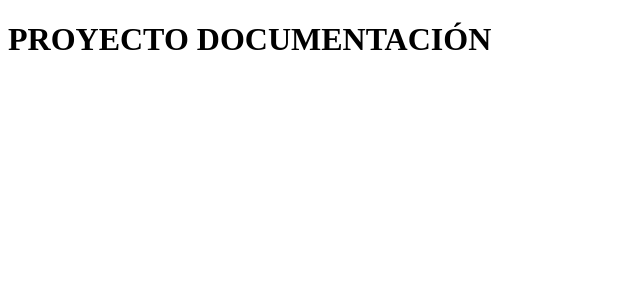
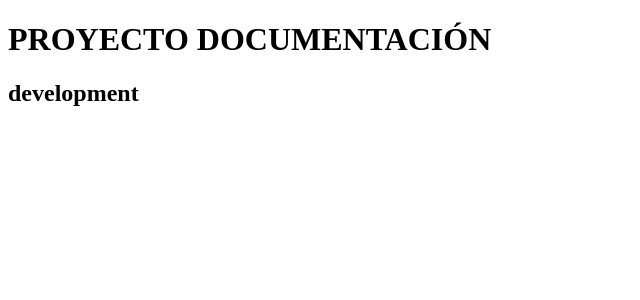
Before and after one commit to mosqueradvd/proyectoDocumentacion, a React app: page / in a window 1280 px wide. Shown: the top 300 px of the page, without its empty margins (0-640 px from the left). Built offline with nearby package versions, Linux system fonts and the light colour scheme.

Commit message:
creating development branch

```diff
--- a/src/containers/App.js
+++ b/src/containers/App.js
@@ -5,7 +5,7 @@ const App = () => {
   return (
     <>
     <h1>PROYECTO DOCUMENTACIÓN</h1>
-
+    <h2>development</h2>
     </>
   );
 };
```
